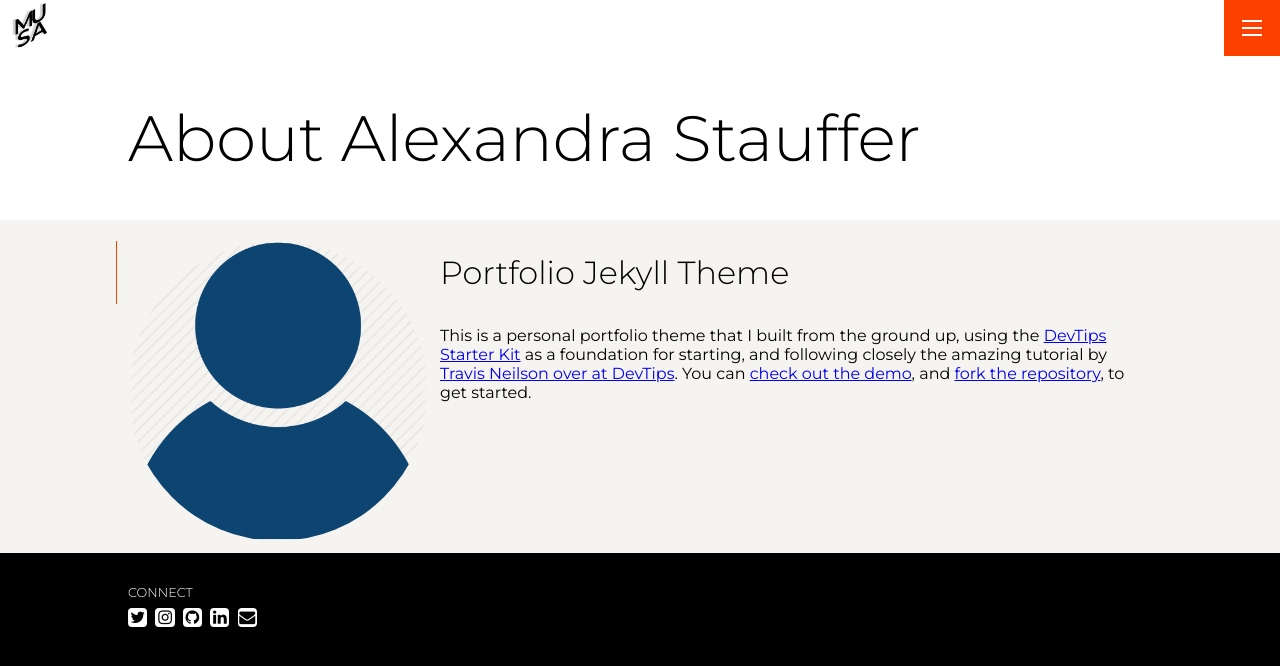
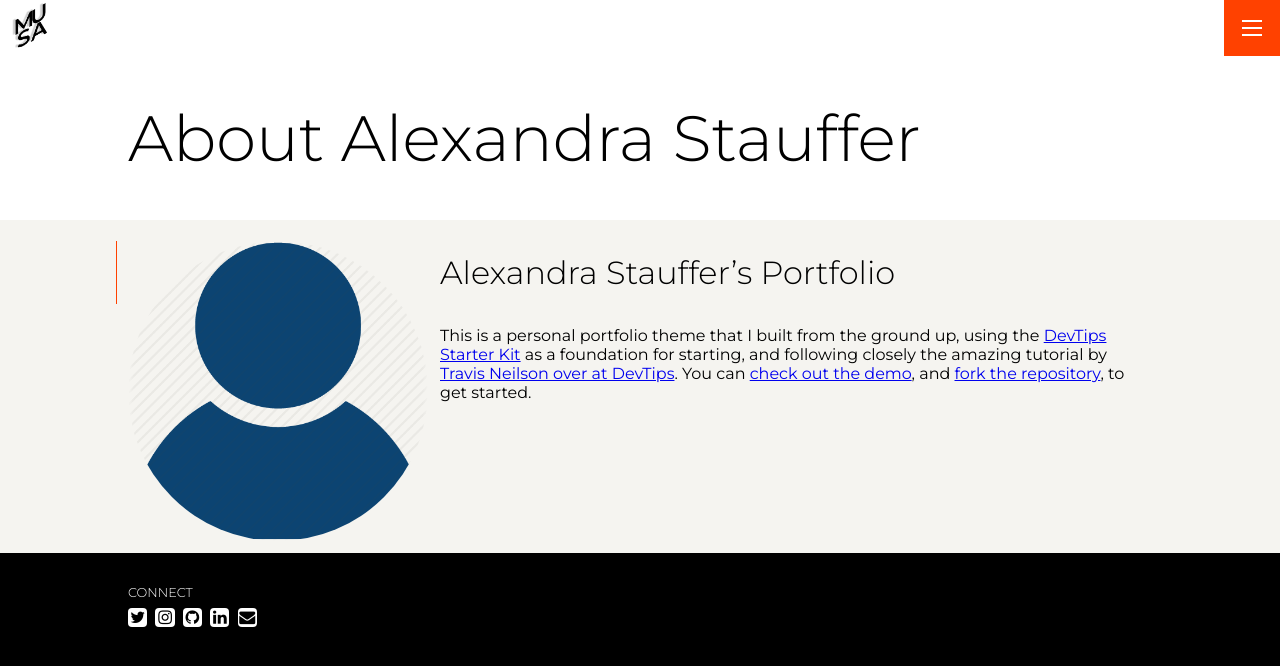
Before and after one commit to astauf03/portfolio, a Jekyll site: the page built from pages/about.md, in a window 1280 px wide. Shown: the top 666 px of the page. Built offline with Jekyll 4.4.1, drawn with Linux system fonts in a browser that asks for light colours.

Commit message:
Change portfolio theme title to 'Alexandra Stauffer's Portfolio'
Updated the title of the portfolio theme to reflect the owner's name.

```diff
--- a/pages/about.md
+++ b/pages/about.md
@@ -5,6 +5,6 @@ headshot: /assets/img/headshot.webp
 permalink: /about
 ---
 
-# Portfolio Jekyll Theme
+# Alexandra Stauffer's Portfolio
 
 This is a personal portfolio theme that I built from the ground up, using the [DevTips Starter Kit](http://devtipsstarterkit.com/) as a foundation for starting, and following closely the amazing tutorial by [Travis Neilson over at DevTips](https://www.youtube.com/watch?v=T6jKLsxbFg4&list=PL0CB3OvPhDA_STygmp3sDenx3UpdOMk7P). You can [check out the demo](lenpaul.github.io/portfolio-jekyll-theme/), and [fork the repository](https://github.com/LeNPaul/portfolio-jekyll-theme/fork), to get started.
```
